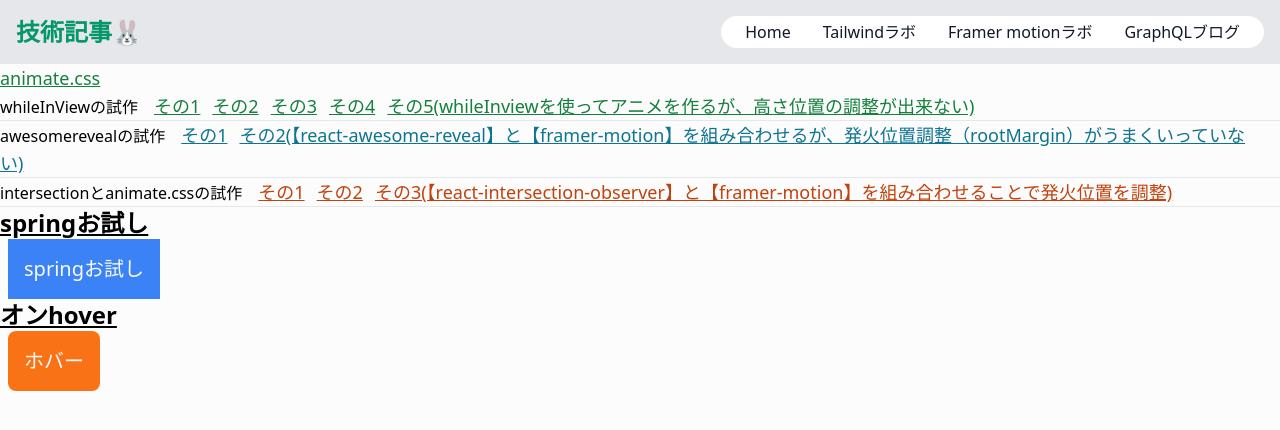
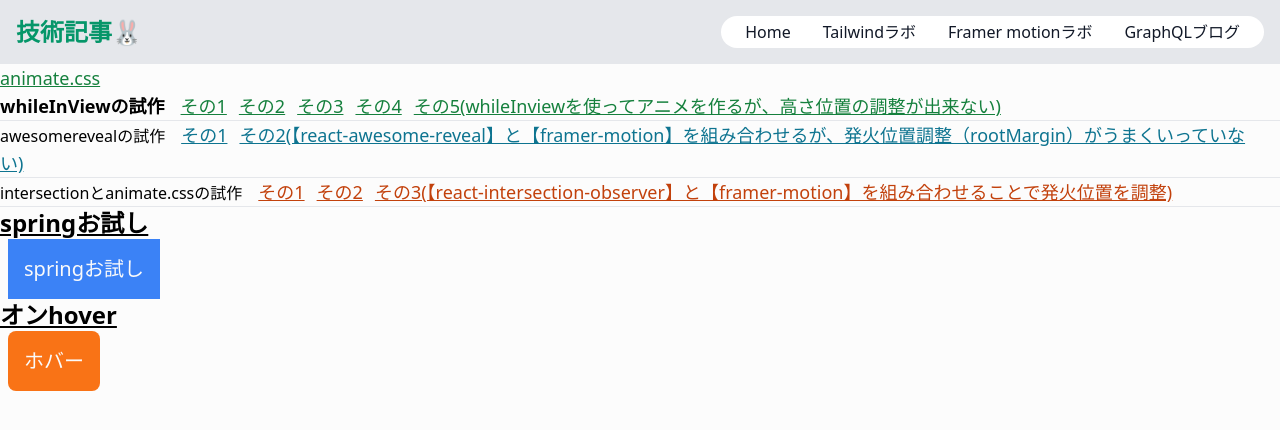
Before and after one commit to hro19/notion_blog, a Next.js app: page /framer in a window 1280 px wide. Shown: the top 430 px of the page. Built offline with nearby package versions, Linux system fonts and the light colour scheme; what @yamada-ui/react would draw is missing.

Commit message:
タイトルのフォントサイズを変更

```diff
--- a/pages/framer.tsx
+++ b/pages/framer.tsx
@@ -13,7 +13,7 @@ const framer = () => {
           animate.css
         </Link>
       </p>
-      <h2 className='inline-block mr-4'>whileInViewの試作</h2>
+      <h2 className='inline-block mr-4 text-lg font-bold'>whileInViewの試作</h2>
       <Link
         href='/whileinview/whileinview'
         className='underline mb-3 mr-3 text-lg text-green-700'
```
